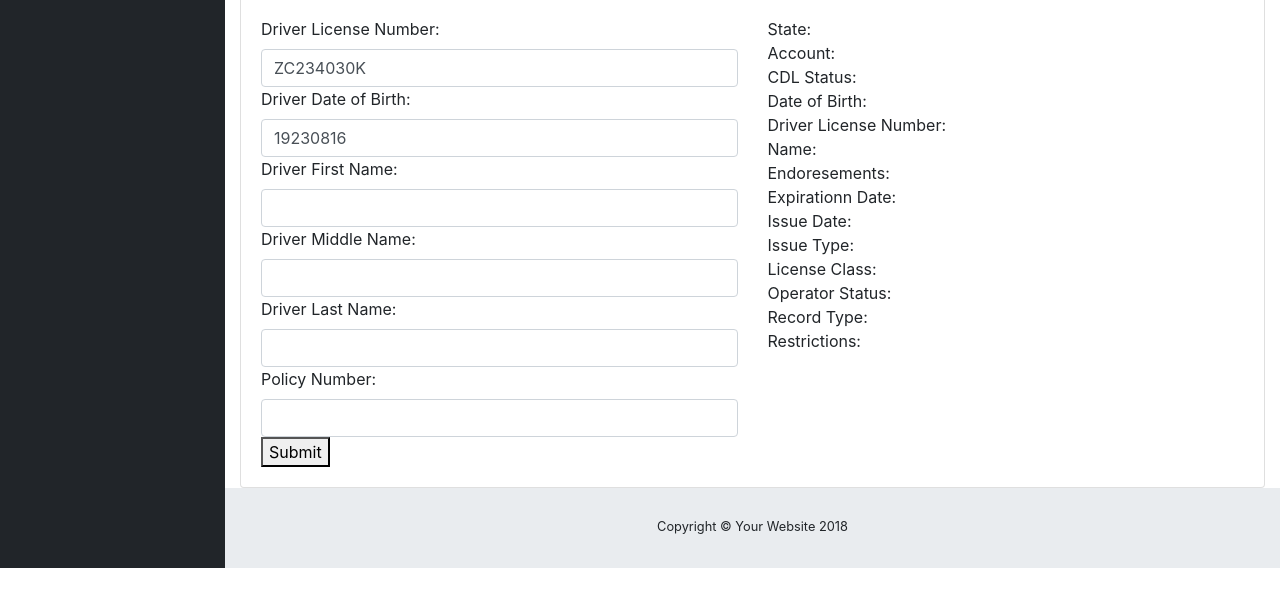
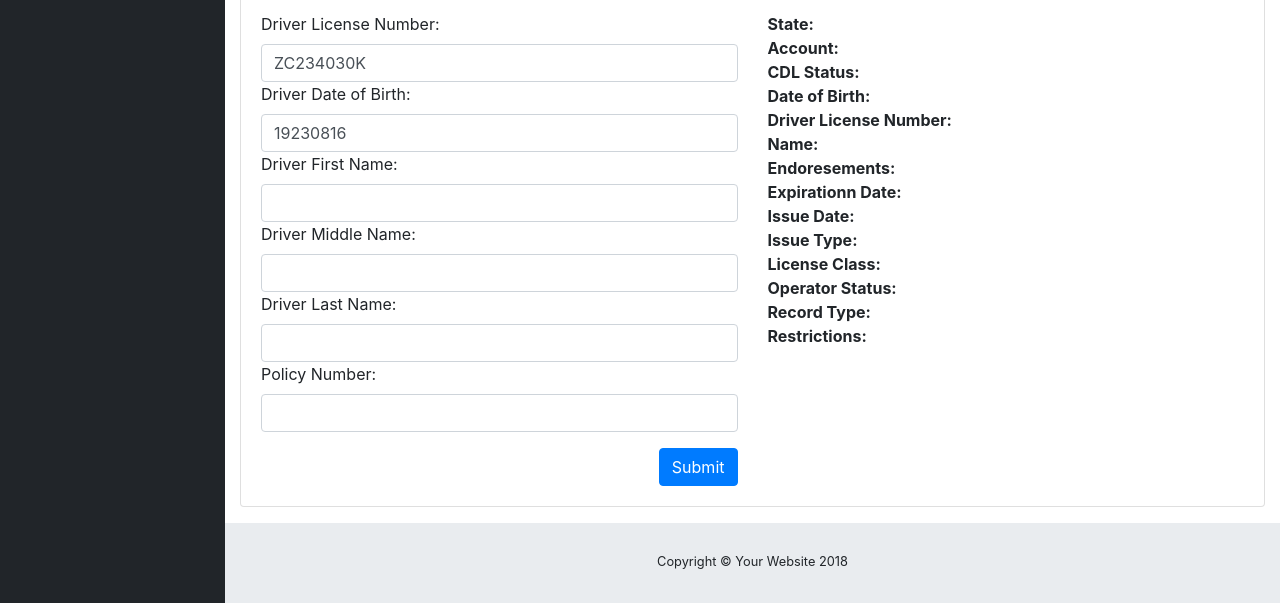
Before and after one commit to jake-crawford-nic/nic-dhr-demo, a website with bundled scripts: page index.html in a window 1280 px wide. Shown: the part 303-906 px from the top of the page. Before the commit the page ends 871 px from the top, so only its background shows below. Built offline with nearby package versions, Linux system fonts and the light colour scheme.

Commit message:
updating minor styles

```diff
--- a/index.html
+++ b/index.html
@@ -93,11 +93,11 @@
                 <p> To get started pulling records, we just need some info. </p>
             </div>
           </div>
-          <div class="card">
+          <div class="card mb-3">
             <div class="card-header">
-              <div class="col-12">
-                <h2 class="h3">Pull Request</h2>
-              </div>
+
+                <h2 class="h4">Pull Request</h2>
+
             </div>
             <div class="card-body">
               <div class="row">
@@ -108,25 +108,25 @@
                   <div><label for="driverMiddleName">Driver Middle Name: </label><input class="form-control" type="text" id="driverMiddleName"></div>
                   <div><label for="driverLastName">Driver Last Name: </label><input class="form-control" type="text" id="driverLastName"></div>
                   <div><label for="policyNumber">Policy Number: </label><input class="form-control" type="text" id="policyNumber"></div>
-                  <div><button id="submit">Submit</button></div>
+                  <div><button class='btn btn-primary float-right mt-3' id="submit">Submit</button></div>
                 </div>
                 <!-- PUT BORDER RIGHT HERE -->
                 <div class="border-top col-12 d-md-none my-3"></div>
                 <div class="col-12 col-md-6">
-                  <div>State:<span id="state"></span></div>
-                  <div>Account:<span id="account"></span></div>
-                  <div>CDL Status: <span id="cdlStatus"></span></div>
-                  <div>Date of Birth: <span id="driverDob"></span></div>
-                  <div>Driver License Number: <span id="driverLicenseNum"></span></div>
-                  <div>Name: <span id="driverName"></span></div>
-                  <div>Endoresements: <span id="endorsements"></span></div>
-                  <div>Expirationn Date: <span id="expirationDate"></span></div>
-                  <div>Issue Date: <span id="issueDate"></span></div>
-                  <div>Issue Type: <span id="issueType"></span></div>
-                  <div>License Class: <span id="licenseClass"></span></div>
-                  <div>Operator Status: <span id="operatorStatus"></span></div>
-                  <div>Record Type: <span id="recordType"></span></div>
-                  <div>Restrictions: <span id="restrictions"></span></div>
+                  <div><span class="font-weight-bold">State:</span><span id="state"></span></div>
+                  <div><span class="font-weight-bold">Account:</span><span id="account"></span></div>
+                  <div><span class="font-weight-bold">CDL Status:</span> <span id="cdlStatus"></span></div>
+                  <div><span class="font-weight-bold">Date of Birth:</span> <span id="driverDob"></span></div>
+                  <div><span class="font-weight-bold">Driver License Number:</span> <span id="driverLicenseNum"></span></div>
+                  <div><span class="font-weight-bold">Name:</span> <span id="driverName"></span></div>
+                  <div><span class="font-weight-bold">Endoresements:</span> <span id="endorsements"></span></div>
+                  <div><span class="font-weight-bold">Expirationn Date:</span> <span id="expirationDate"></span></div>
+                  <div><span class="font-weight-bold">Issue Date:</span> <span id="issueDate"></span></div>
+                  <div><span class="font-weight-bold">Issue Type:</span> <span id="issueType"></span></div>
+                  <div><span class="font-weight-bold">License Class:</span> <span id="licenseClass"></span></div>
+                  <div><span class="font-weight-bold">Operator Status:</span> <span id="operatorStatus"></span></div>
+                  <div><span class="font-weight-bold">Record Type:</span> <span id="recordType"></span></div>
+                  <div><span class="font-weight-bold">Restrictions:</span> <span id="restrictions"></span></div>
                 </div>
               </div>
             </div>
```
